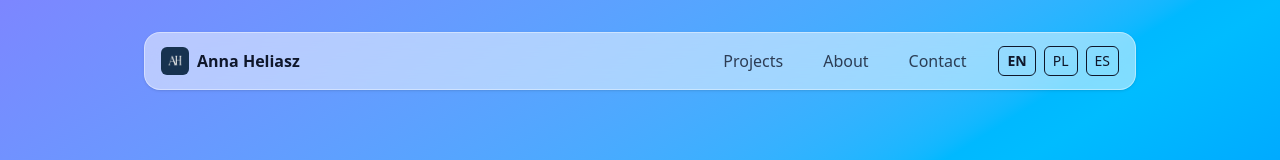
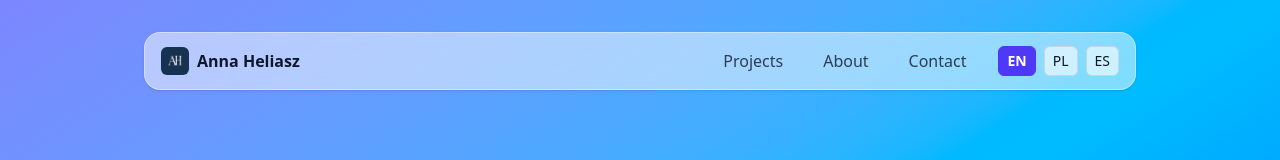
Before and after one commit to Ania58/portfolio-anna, a React (Vite) app: page / in a window 1280 px wide. Shown: the top 160 px of the page. Built offline with nearby package versions, Linux system fonts and the light colour scheme.

Commit message:
Improve LanguageSwitch: add cursor-pointer and highlight active language

```diff
--- a/src/components/LanguageSwitch.tsx
+++ b/src/components/LanguageSwitch.tsx
@@ -27,8 +27,10 @@ export default function LanguageSwitch() {
         <button
           key={l.code}
           onClick={() => change(l.code)}
-          className={`px-2 py-1 rounded-md border text-sm focus:outline-none focus:ring
-            ${current === l.code ? 'font-semibold' : ''}`}
+          className={`px-2 py-1 rounded-md border text-sm cursor-pointer transition-colors duration-200
+            ${current === l.code
+              ? 'font-semibold bg-indigo-600 text-white border-indigo-600'
+              : 'bg-white/60 text-slate-900 border-slate-300 hover:bg-white hover:text-slate-900'}`}
           aria-pressed={current === l.code}
           title={l.title}
         >
```
